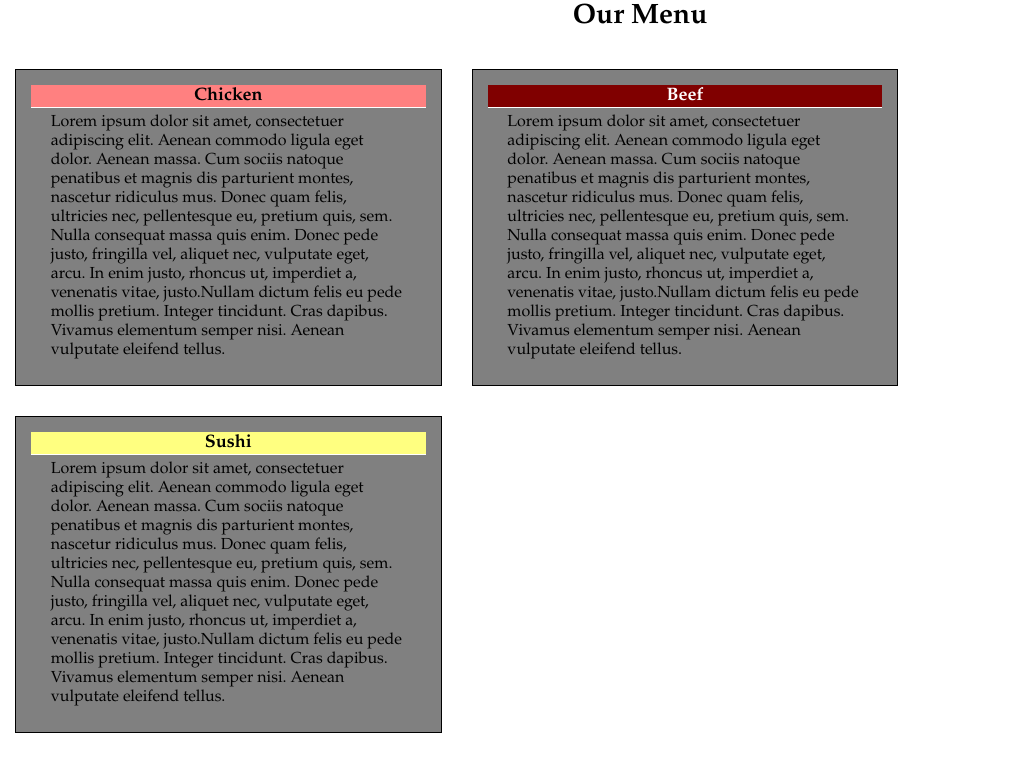
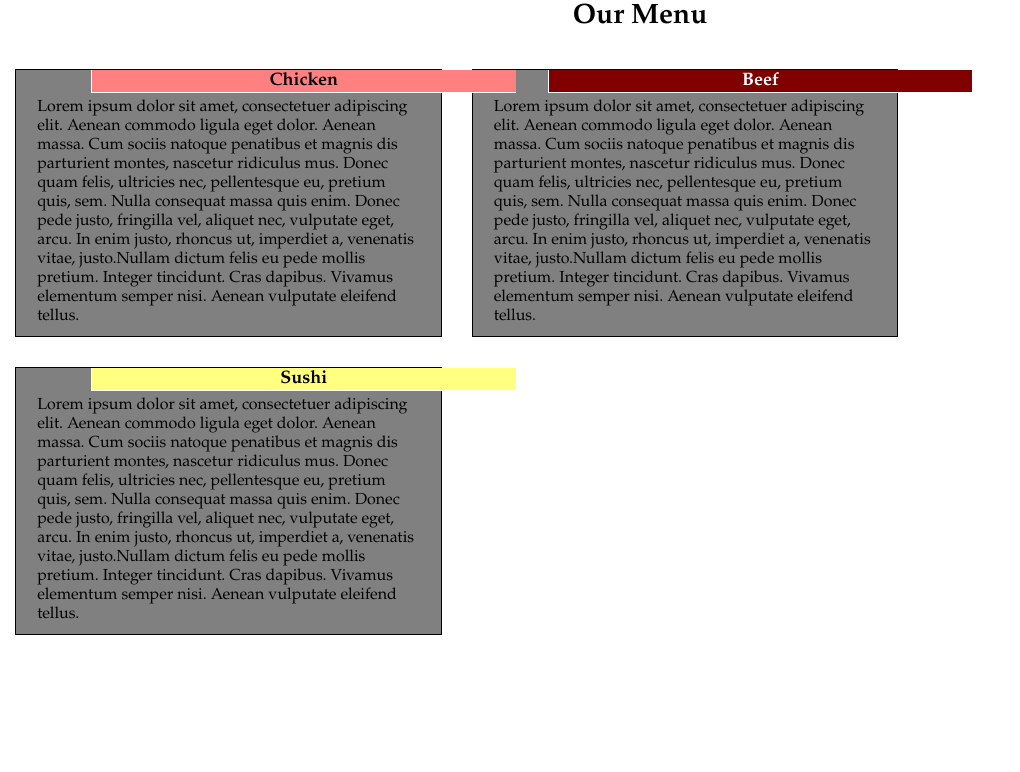
Before and after one commit to siyafazila/coursera-test, a plain HTML site: page site/module2-assignment/index.html in a window 1280 px wide. Shown: the whole page, without its empty margins (0-1020 px from the left). Drawn offline with Linux system fonts and the light colour scheme.

Commit message:
positioning

```diff
--- a/site/module2-assignment/css/main.css
+++ b/site/module2-assignment/css/main.css
@@ -28,16 +28,16 @@ section{
         border: 1px solid #000000;
         margin: 15px;
         background-color: #808080;
-        padding: 15px;
 
 }
 
-h3{
+h3{ position: relative;
+	left: 75px;
 	font-size: 18px;
 	margin-bottom: 5px;
 	text-align: center;
 	border-bottom: 1px solid #ffffff;
-    border:left: 1px solid #ffffff;
+    border-left: 1px solid #ffffff;
 }
 
 #chicken {
```
